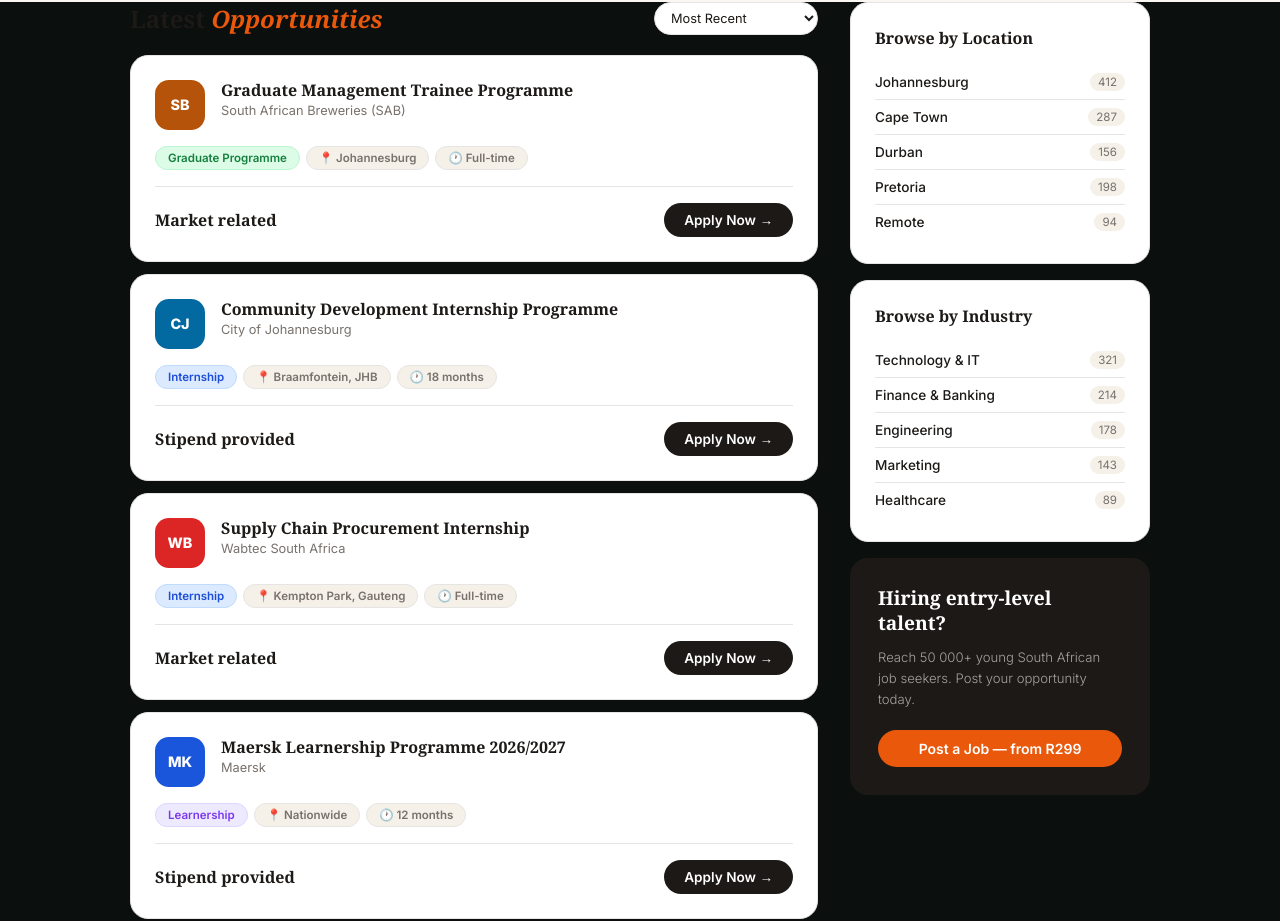
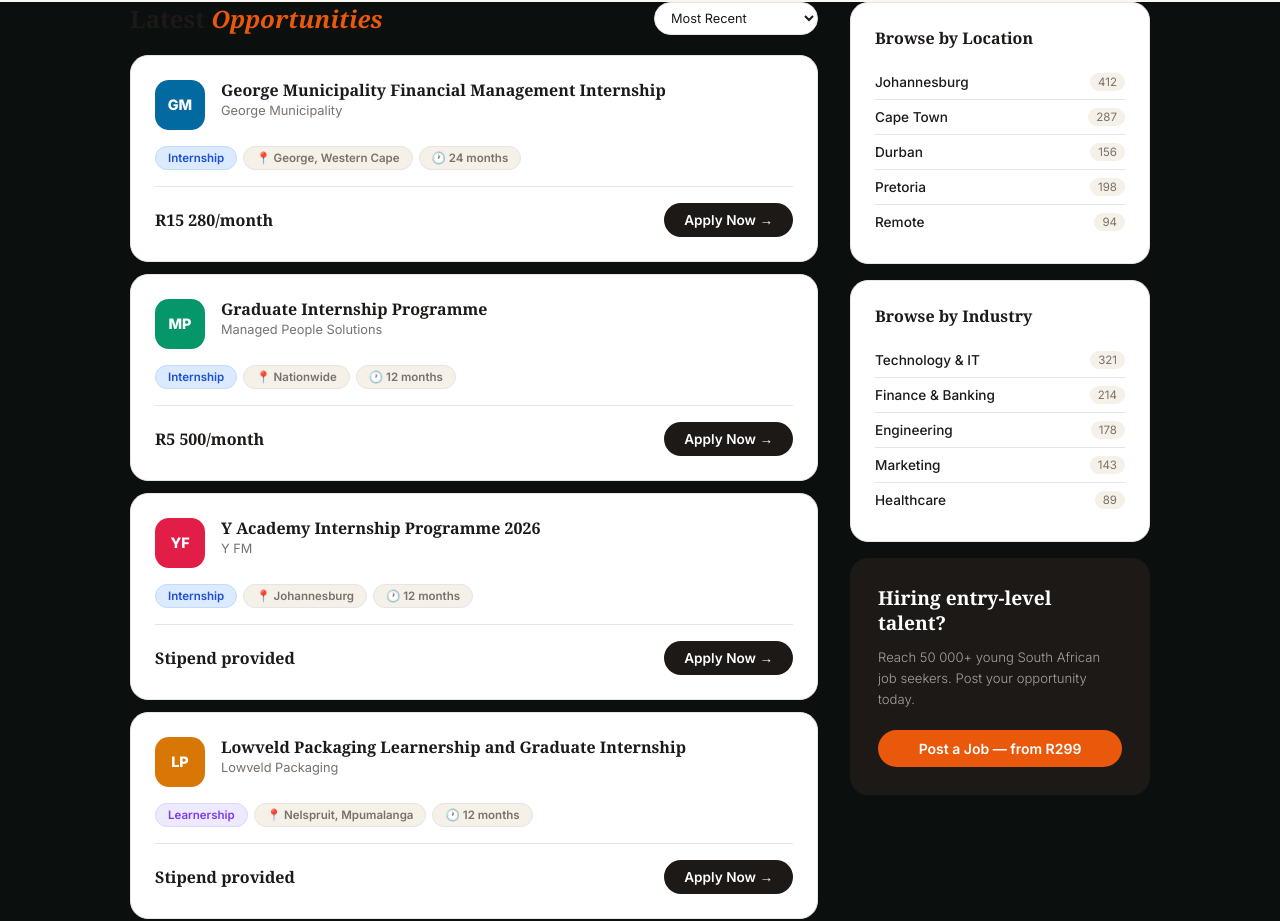
Before and after one commit to leramathibela/entryhire, a Next.js app: page / in a window 1280 px wide. Shown: the part 763-1684 px from the top of the page. Built offline with nearby package versions, Linux system fonts and the light colour scheme.

Commit message:
Update Jobs.tsx

```diff
--- a/app/components/Jobs.tsx
+++ b/app/components/Jobs.tsx
@@ -1,4 +1,64 @@
 const jobs = [
+  {
+    id: 26,
+    title: 'George Municipality Financial Management Internship',
+    company: 'George Municipality',
+    location: 'George, Western Cape',
+    duration: '24 months',
+    type: 'Internship',
+    salary: 'R15 280/month',
+    color: '#0369a1',
+    initials: 'GM',
+    featured: false,
+  },
+  {
+    id: 27,
+    title: 'Graduate Internship Programme',
+    company: 'Managed People Solutions',
+    location: 'Nationwide',
+    duration: '12 months',
+    type: 'Internship',
+    salary: 'R5 500/month',
+    color: '#059669',
+    initials: 'MP',
+    featured: false,
+  },
+  {
+    id: 28,
+    title: 'Y Academy Internship Programme 2026',
+    company: 'Y FM',
+    location: 'Johannesburg',
+    duration: '12 months',
+    type: 'Internship',
+    salary: 'Stipend provided',
+    color: '#e11d48',
+    initials: 'YF',
+    featured: false,
+  },
+  {
+    id: 29,
+    title: 'Lowveld Packaging Learnership and Graduate Internship',
+    company: 'Lowveld Packaging',
+    location: 'Nelspruit, Mpumalanga',
+    duration: '12 months',
+    type: 'Learnership',
+    salary: 'Stipend provided',
+    color: '#d97706',
+    initials: 'LP',
+    featured: false,
+  },
+  {
+    id: 30,
+    title: 'Deloitte Graduate Programme 2026/2027',
+    company: 'Deloitte',
+    location: 'JHB / CPT / DBN',
+    duration: 'Full-time',
+    type: 'Graduate Programme',
+    salary: 'Market related',
+    color: '#7c3aed',
+    initials: 'DL',
+    featured: false,
+  },
   {
     id: 21,
     title: 'Graduate Management Trainee Programme',
```
